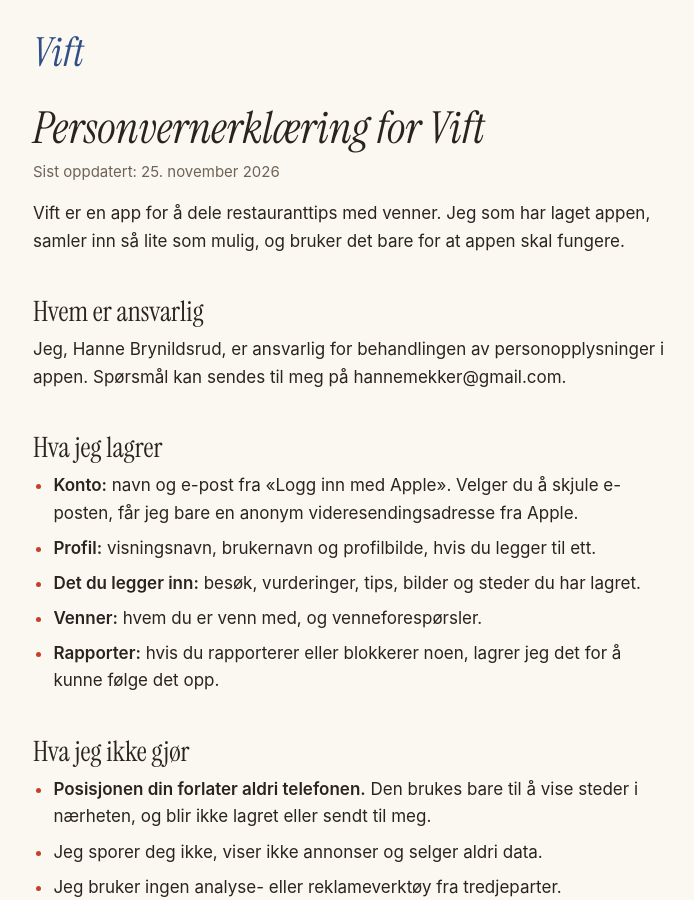
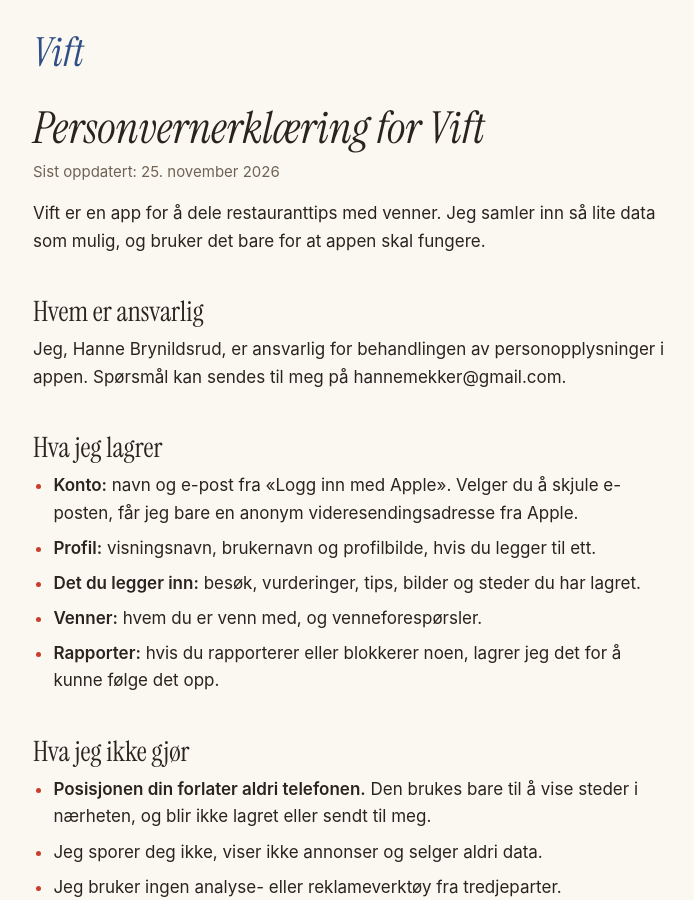
Before and after one commit to h9bee/vift-personvern, a Jekyll site: the page built from index.md, in a window 1280 px wide and 900 px high. Shown: the whole window, without its empty margins (291-985 px from the left). Built offline with Jekyll 4.4.1, drawn with Linux system fonts in a browser that asks for light colours; some of the changed text lies outside the part shown.

Commit message:
Enklere innledning
Co-Authored-By: Claude Opus 5.5 <noreply@anthropic.com>

```diff
--- a/index.md
+++ b/index.md
@@ -7,7 +7,7 @@ title: Personvernerklæring for Vift
 
 Sist oppdatert: 25. november 2026
 
-Vift er en app for å dele restauranttips med venner. Jeg som har laget appen, samler inn så lite som mulig, og bruker det bare for at appen skal fungere.
+Vift er en app for å dele restauranttips med venner. Jeg samler inn så lite data som mulig, og bruker det bare for at appen skal fungere.
 
 ## Hvem er ansvarlig
 
@@ -51,7 +51,7 @@ Hvis jeg endrer erklæringen, oppdaterer jeg datoen øverst og sier ifra i appen
 
 # Privacy policy (English)
 
-Vift is an app for sharing restaurant tips with friends. I made the app, and I collect as little as possible and use it only to make the app work.
+Vift is an app for sharing restaurant tips with friends. I collect as little data as possible and use it only to make the app work.
 
 - **Controller:** Hanne Brynildsrud, hannemekker@gmail.com.
 - **What I store:** your name and email from Sign in with Apple, your profile (name, username, optional photo), the visits, ratings, tips, photos and saved places you add, your friends, and any reports or blocks.
```
